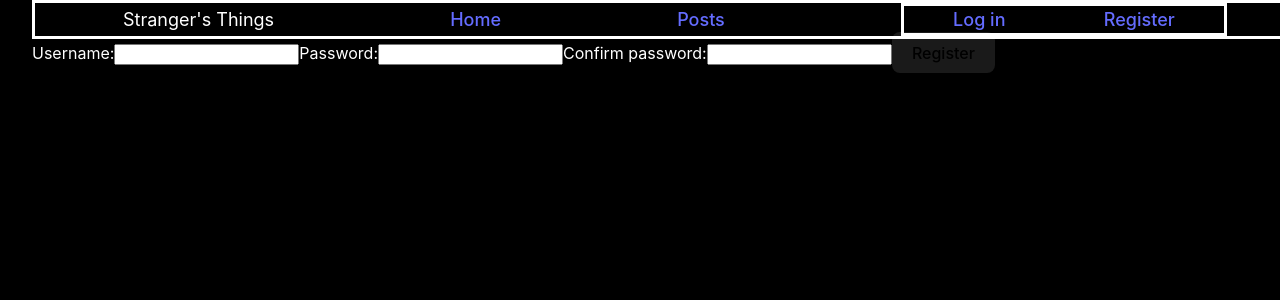
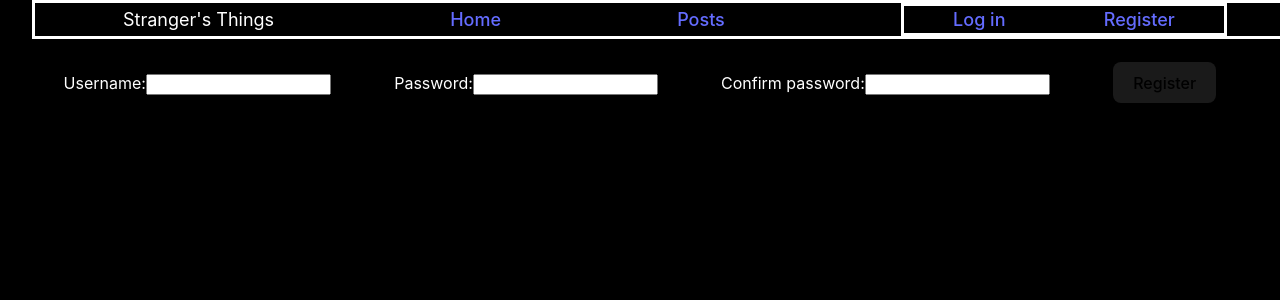
Before and after one commit to isaacbaldridge/Strangers-Things, a React (Vite) app: page /register in a window 1280 px wide. Shown: the top 300 px of the page. Built offline with nearby package versions, Linux system fonts and the light colour scheme.

Commit message:
styled register form

```diff
--- a/src/components/Register.jsx
+++ b/src/components/Register.jsx
@@ -55,7 +55,7 @@ const Register = ({token, setToken}) => {
 
     return (
         <div>
-            <form onSubmit={handleSubmit}>
+            <form className="register" onSubmit={handleSubmit}>
                 <label>Username:
                     <input value={username} onChange={usernameValidation} type="text"></input>
                 </label>
@@ -65,9 +65,9 @@ const Register = ({token, setToken}) => {
                 <label>Confirm password:
                     <input value={confirmPassword} onChange={confirmPasswordValidation} type="password"></input>
                 </label>
-                { errorMsg && <h3>{errorMsg}</h3>}
                 <button type="submit">Register</button>
             </form>
+                { errorMsg && <h3>{errorMsg}</h3>}
 
             {token && (
                 <div>
--- a/src/index.css
+++ b/src/index.css
@@ -25,8 +25,18 @@
   padding-top: 10px;
   width:70%;
   display: flex;
-  justify-content: space-evenly;
+  justify-content: space-around;
   align-items: center;
+}
+
+.register {
+  /* border:solid white; */
+  margin-top:30px;
+  display:flex;
+  justify-content: center;
+  align-items: center;
+  justify-content: space-around;
+
 }
 
 .home {
@@ -79,6 +89,7 @@
   align-items: center;
   justify-content: space-around;
 }
+
 
 
 
```
